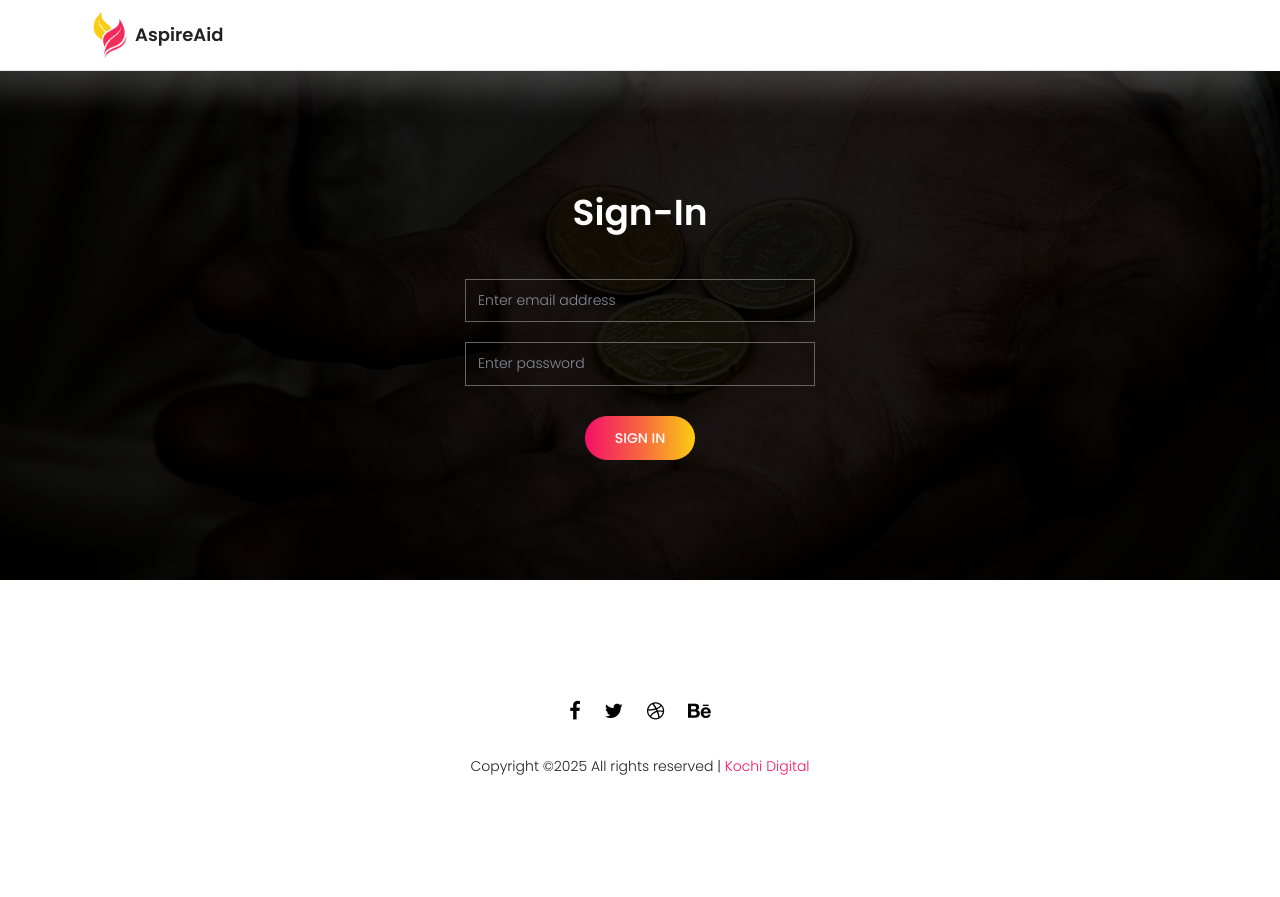
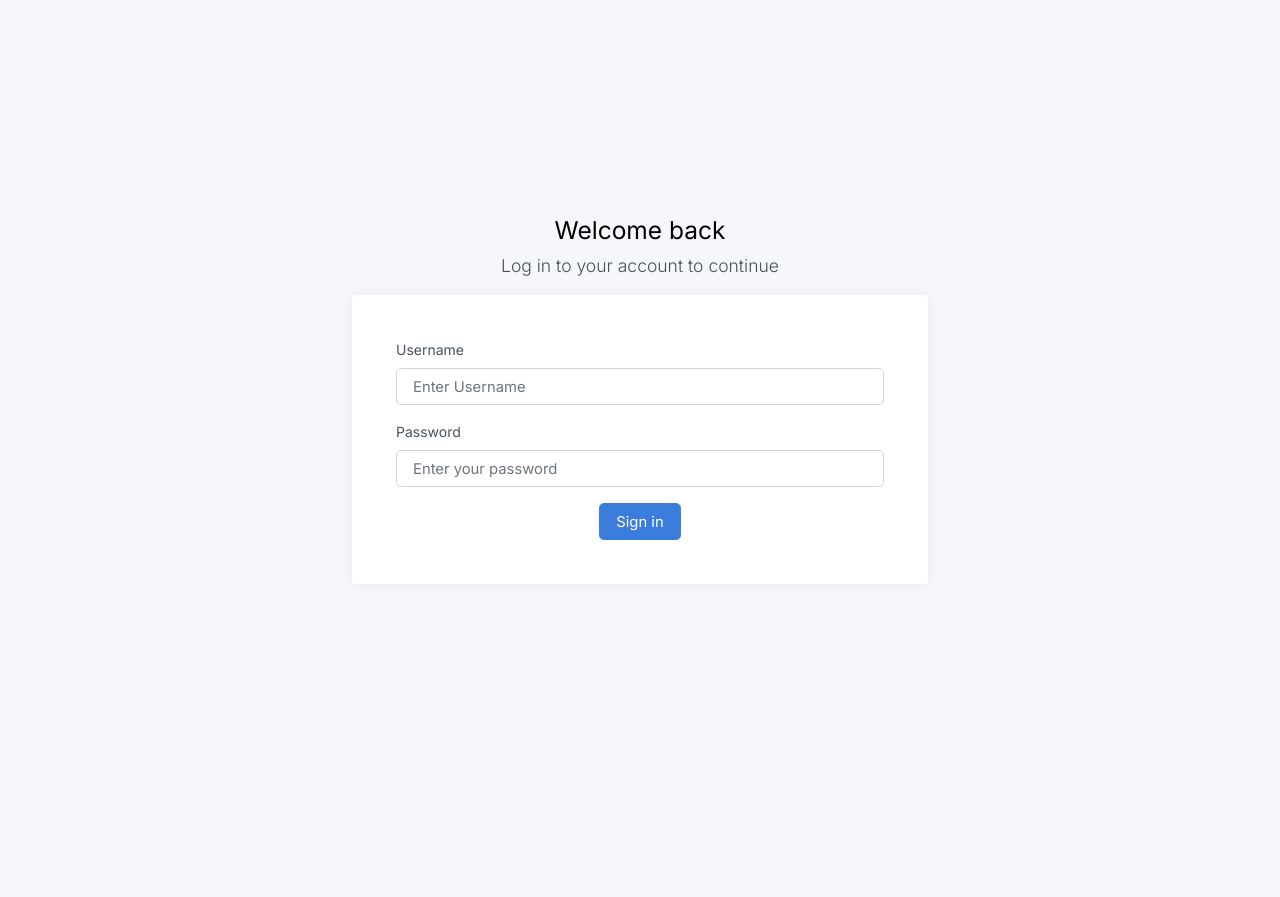
Before and after one commit to anoopksurendran1112/AspireAid, a Django app: page /administrator/ in a window 1280 px wide. After the commit the page ends 540 px from the top, so only its background shows below. Run offline with Django 4.2, Linux system fonts and the light colour scheme; some libraries are stand-ins or nearby versions.

Commit message:
Updated Admin login page

```diff
--- a/adminModule/templates/admin-login.html
+++ b/adminModule/templates/admin-login.html
@@ -1,126 +1,69 @@
 <!DOCTYPE html>
 {% load static %}
-	<html lang="zxx" class="no-js">
+<html lang="en">
+
 <head>
-		<!-- Mobile Specific Meta -->
+	<meta charset="utf-8">
+	<meta http-equiv="X-UA-Compatible" content="IE=edge">
 	<meta name="viewport" content="width=device-width, initial-scale=1, shrink-to-fit=no">
-		<!-- Favicon-->
-		<link rel="shortcut icon" href="{% static 'frontend/img/fav.png' %}">
-		<!-- Author Meta -->
-		<meta name="author" content="Colorlib">
-		<!-- Meta Description -->
-		<meta name="description" content="">
-		<!-- Meta Keyword -->
-		<meta name="keywords" content="">
-		<!-- meta character set -->
-		<meta charset="UTF-8">
-		<!-- Site Title -->
-		<title>AspireAid</title>
+	<meta name="description" content="Responsive Admin &amp; Dashboard Template based on Bootstrap 5">
+	<meta name="author" content="AdminKit">
+	<meta name="keywords" content="adminkit, bootstrap, bootstrap 5, admin, dashboard, template, responsive, css, sass, html, theme, front-end, ui kit, web">
 
-		<link href="https://fonts.googleapis.com/css?family=Poppins:100,200,400,300,500,600,700" rel="stylesheet">
-			<!--
-			CSS
-			============================================= -->
-			<link rel="stylesheet" href="{% static 'frontend/css/linearicons.css' %}">=
-			<link rel="stylesheet" href="{% static 'frontend/css/font-awesome.min.css' %}">
-			<link rel="stylesheet" href="{% static 'frontend/css/magnific-popup.css' %}">
-			<link rel="stylesheet" href="{% static 'frontend/css/nice-select.css' %}">
-			<link rel="stylesheet" href="https://code.jquery.com/ui/1.12.1/themes/base/jquery-ui.css">
-			<link rel="stylesheet" href="{% static 'frontend/css/bootstrap.css' %}">
-			<link rel="stylesheet" href="{% static 'frontend/css/main.css' %}">
+	<link rel="preconnect" href="https://fonts.gstatic.com">
+	<link rel="shortcut icon" href="{% static 'frontend/img/AspireAid_logo.png' %}" />
+
+	<link rel="canonical" href="https://demo-basic.adminkit.io/pages-sign-in.html" />
+
+	<title>Admin</title>
+
+	<link href="{% static 'Dashboard/css/app.css' %}" rel="stylesheet">
+	<link href="https://fonts.googleapis.com/css2?family=Inter:wght@300;400;600&display=swap" rel="stylesheet">
 </head>
+
 <body>
+	<main class="d-flex w-100">
+		<div class="container d-flex flex-column">
+			<div class="row vh-100">
+				<div class="col-sm-10 col-md-8 col-lg-6 mx-auto d-table h-100">
+					<div class="d-table-cell align-middle">
 
-			<!-- Start Header Area -->
-			<header class="default-header">
-				<div class="container">
-					<div class="header-wrap">
-						<div class="header-top d-flex justify-content-between align-items-center">
-							<div class="logo">
-								<a href="/" class=" d-flex justify-content-between align-items-center">
-                                    <img src="{% static 'frontend/img/AspireAid_logo.png' %}" alt="Logo"  style="width:50px;">
-                                    <h4>AspireAid</h4>
-                                </a>
-							</div>
-						</div>
-					</div>
-				</div>
-			</header>
-			<!-- End Header Area -->
-
-            {% block content %}
-
-			<!-- start Admin login Area -->
-			<section class="donate-area relative section-gap" id="donate">
-                <div class="overlay overlay-bg"></div>
-                <div class="container">
-                    <div class="row d-flex justify-content-center">
-                        <div class="col-lg-12 col-sm-12 py-45 header-text text-center">
-                            <h1>Sign-In</h1>
-                        </div>
-                        <div class="col-lg-4 contact-right">
-                            <form class="booking-form" id="myForm" method="post">
-                                {% csrf_token %}
-
-            <!--                  Error or Success Message-->
-                                    {% if messages %}
-                                        {% for message in messages %}
-                                            <p class="text-white">{{ message }}</p>
-                                        {% endfor %}
-                                    {% endif %}
-
-                                <div class="row">
-                                    <div class="col-lg-12 d-flex flex-column">
-                                        <input name="username" placeholder="Enter email address" onfocus="this.placeholder = ''" onblur="this.placeholder = 'Enter username'" class="form-control mt-20" required type="text">
-                                    </div>
-                                    <div class="col-lg-12 d-flex flex-column">
-                                        <input name="password" placeholder="Enter password" onfocus="this.placeholder = ''" onblur="this.placeholder = 'Enter password'" class="form-control mt-20" required type="password">
+						<div class="text-center mt-4">
+							<h1 class="h2">Welcome back</h1>
+							<p class="lead">
+								Log in to your account to continue
+							</p>
 						</div>
 
-                                    <div class="col-lg-12 d-flex send-btn justify-content-center">
-                                        <button type="submit" class="submit-btn primary-btn mt-30 text-uppercase ">Sign in</button>
+						<div class="card">
+							<div class="card-body">
+								<div class="m-sm-4">
+									<form class="booking-form" method="post">
+                                        {% csrf_token %}
+										<div class="mb-3">
+											<label class="form-label">Username</label>
+											<input class="form-control form-control-lg" type="text" name="username" placeholder="Enter Username" required/>
 										</div>
-
-                                    <div class="alert-msg"></div>
+										<div class="mb-3">
+											<label class="form-label">Password</label>
+											<input class="form-control form-control-lg" type="password" name="password" placeholder="Enter your password" required/>
+                                        </div>
+										<div class="text-center mt-3">
+											 <button type="submit" class="btn btn-lg btn-primary">Sign in</button>
 										</div>
 									</form>
 								</div>
 							</div>
 						</div>
-            </section>
-			<!-- End Admin login Area -->
 
-            {% endblock %}
-
-			<!-- start footer Area -->
-			<footer class="footer-area section-gap">
-				<div class="container">
-					<div class="row d-flex flex-column justify-content-center">
-						<div class="footer-social">
-							<a href="#"><i class="fa fa-facebook bg-black"></i></a>
-							<a href="#"><i class="fa fa-twitter"></i></a>
-							<a href="#"><i class="fa fa-dribbble"></i></a>
-							<a href="#"><i class="fa fa-behance"></i></a>
-						</div>
-						<p class="footer-text m-0">
-							<!-- Link back to Colorlib can't be removed. Template is licensed under CC BY 3.0. -->
-							Copyright &copy;<script>document.write(new Date().getFullYear());</script> All rights reserved | <a href="https://kochi.digital/" target="_blank">Kochi Digital</a>
-							<!-- Link back to Colorlib can't be removed. Template is licensed under CC BY 3.0. -->
-						</p>
 					</div>
 				</div>
-			</footer>
-			<!-- End footer Area -->
+			</div>
+		</div>
+	</main>
 
-			<script src="{% static 'frontend/js/vendor/jquery-2.2.4.min.js' %}"></script>
-			<script src="https://cdnjs.cloudflare.com/ajax/libs/popper.js/1.11.0/umd/popper.min.js" integrity="sha384-b/U6ypiBEHpOf/4+1nzFpr53nxSS+GLCkfwBdFNTxtclqqenISfwAzpKaMNFNmj4" crossorigin="anonymous"></script>
-			<script src="{% static 'frontend/s/vendor/bootstrap.min.js' %}"></script>
-			<script src="{% static 'frontend/js/jquery.ajaxchimp.min.js' %}"></script>
-			<script src="{% static 'frontend/js/jquery.nice-select.min.js' %}"></script>
-			<script src="{% static 'frontend/js/jquery.sticky.js' %}"></script>
-			<script src="{% static 'frontend/js/parallax.min.js' %}"></script>
-			<script src="https://code.jquery.com/ui/1.12.1/jquery-ui.js"></script>
-			<script src="{% static 'frontend/js/jquery.magnific-popup.min.js' %}"></script>
-			<script src="{% static 'frontend/js/main.js' %}"></script>
+	<script src="{% static 'Dashboard/js/app.js' %}"></script>
+
 </body>
+
 </html>
```
Lines whose indentation alone changed are shown as unchanged.
